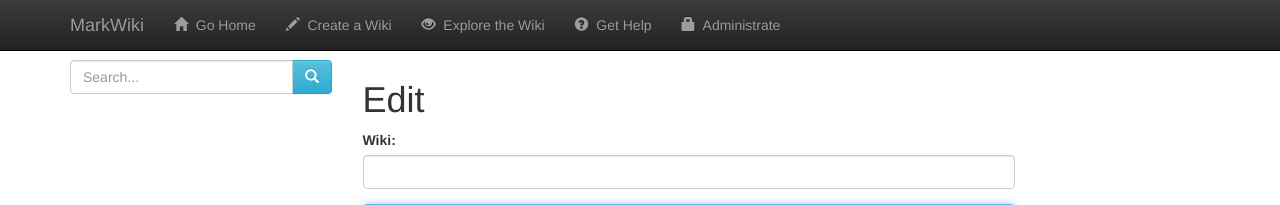
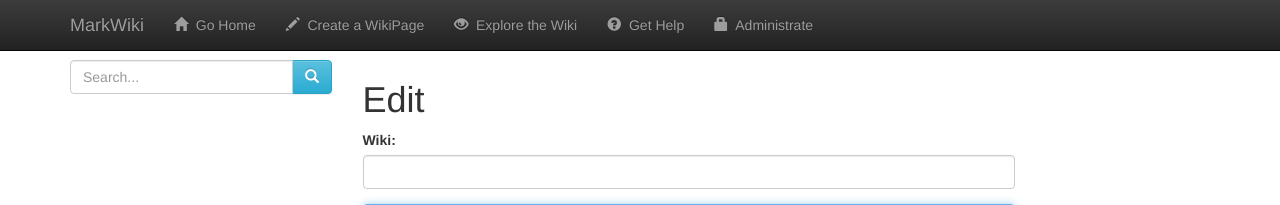
Before and after one commit to mblayman/markwiki, a Python web app: template markwiki/templates/edit.html in a window 1280 px wide. Shown: the top 205 px of the page. Run offline with Jinja, Linux system fonts and the light colour scheme; the template is opened without the code that fills it, so the values that code supplies are empty.

Commit message:
Call the "Create a Wiki" link "Create a WikiPage"
It creates a page not a new wiki hierarchy.

```diff
--- a/markwiki/templates/base.html
+++ b/markwiki/templates/base.html
@@ -47,7 +47,7 @@
           class='glyphicon glyphicon-home'></span>&nbsp; Go Home</a></li>
         {% if not config['FREEZING'] %}
         <li><a href='{{ url_for('create') }}'><span
-          class='glyphicon glyphicon-pencil'></span>&nbsp; Create a Wiki</a>
+          class='glyphicon glyphicon-pencil'></span>&nbsp; Create a WikiPage</a>
         </li>
         {% endif %}
         <li><a href='{{ url_for('list') }}'><span
```
